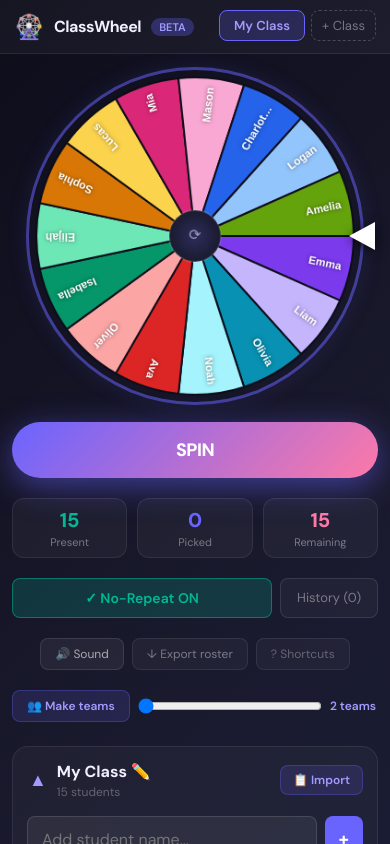
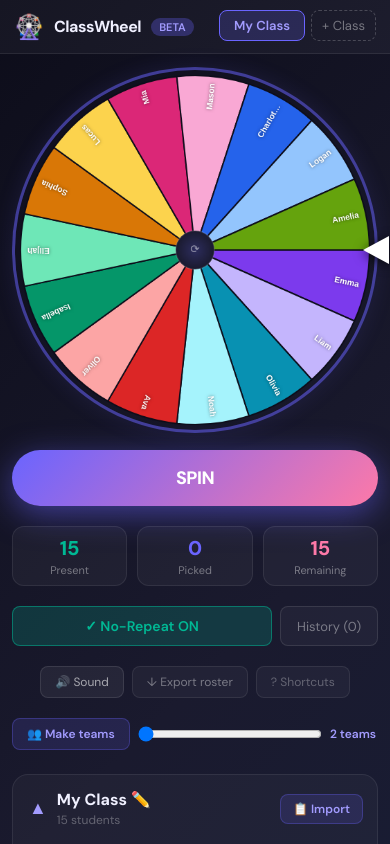
Before and after one commit to eceplis-ctrl/classromwheel, a Next.js app: page / in a window 390 px wide. Shown: the top 844 px of the page. Built offline with nearby package versions, Linux system fonts and the light colour scheme.

Commit message:
Better layout for large screens

```diff
--- a/app/page.jsx
+++ b/app/page.jsx
@@ -1,4 +1,3 @@
-"use client";
 import { useState, useEffect, useRef, useCallback } from "react";
 
 function useIsMobile() {
@@ -116,7 +115,7 @@ function WheelCanvas({ names, spinning, onSpinEnd, highlightIndex }) {
   }, [spinning, names.length, draw]);
 
   return (
-    <div style={{ position: "relative", display: "inline-block", width: "min(360px, 85vw)", maxWidth: 360 }}>
+    <div style={{ position: "relative", display: "inline-block", width: "clamp(360px, 40vw, 520px)", maxWidth: 520 }}>
       <div style={{
         position: "absolute", top: "50%", right: -14, transform: "translateY(-50%)",
         width: 0, height: 0,
@@ -124,9 +123,9 @@ function WheelCanvas({ names, spinning, onSpinEnd, highlightIndex }) {
         borderRight: "26px solid #ffffff",
         filter: "drop-shadow(0 2px 6px rgba(0,0,0,0.8))", zIndex: 10
       }} />
-      <canvas ref={canvasRef} width={360} height={360} style={{
+      <canvas ref={canvasRef} width={520} height={520} style={{
         borderRadius: "50%", display: "block", width: "100%", height: "auto",
-        maxWidth: 360,
+        maxWidth: 520,
         boxShadow: "0 0 0 3px rgba(106,100,255,0.5), 0 0 24px rgba(106,100,255,0.15)"
       }} />
     </div>
@@ -137,7 +136,7 @@ function CountdownOverlay({ countdown, studentName }) {
   const isReveal = countdown === "reveal";
   return (
     <div style={{
-      width: "min(360px, 90vw)", height: "min(360px, 90vw)", borderRadius: "50%",
+      width: "clamp(360px, 40vw, 520px)", height: "clamp(360px, 40vw, 520px)", borderRadius: "50%",
       background: "radial-gradient(circle at center, #1e1b4e 0%, #0d0d1a 100%)",
       boxShadow: "0 0 0 3px rgba(253,121,168,0.5), 0 0 30px rgba(106,100,255,0.2)",
       display: "flex", flexDirection: "column",
@@ -517,14 +516,14 @@ export default function ClassroomWheel() {
         </div>
       )}
 
-      <div style={{ display: "grid", gridTemplateColumns: isMobile ? "1fr" : "1fr 380px", gap: isMobile ? 16 : 24, maxWidth: 1100, margin: "0 auto", padding: isMobile ? "16px 12px" : "24px 16px", alignItems: "start" }}>
+      <div style={{ display: "grid", gridTemplateColumns: isMobile ? "1fr" : "1fr min(420px, 30%)", gap: isMobile ? 16 : 32, maxWidth: 1600, margin: "0 auto", padding: isMobile ? "16px 12px" : "32px 48px", alignItems: "start" }}>
 
         <div style={{ display: "flex", flexDirection: "column", alignItems: "center", gap: 20, minWidth: 0 }}>
 
           {winner && (
             <div style={{ textAlign: "center", animation: "winner-reveal 0.5s cubic-bezier(0.34,1.56,0.64,1)", width: "100%", maxWidth: 420, padding: "8px 0" }}>
               <div style={{ fontSize: 11, color: "rgba(255,255,255,0.4)", letterSpacing: "0.2em", fontWeight: 600, marginBottom: 6 }}>PICKED</div>
-              <div style={{ fontSize: isMobile ? 42 : 58, fontWeight: 800, letterSpacing: "-2px", color: "#fff", lineHeight: 1, textShadow: "0 2px 20px rgba(162,155,254,0.4)" }}>{winner.name}</div>
+              <div style={{ fontSize: isMobile ? 42 : "clamp(58px, 5vw, 86px)", fontWeight: 800, letterSpacing: "-2px", color: "#fff", lineHeight: 1, textShadow: "0 2px 20px rgba(162,155,254,0.4)" }}>{winner.name}</div>
               <div style={{ marginTop: 8, height: 3, borderRadius: 99, background: "linear-gradient(90deg, #6a64ff, #fd79a8)", maxWidth: 120, margin: "10px auto 0" }} />
             </div>
           )}
@@ -552,14 +551,14 @@ export default function ClassroomWheel() {
                 onSpinEnd={handleSpinEnd}
                 highlightIndex={highlightIndex}
               />
-              <canvas ref={confettiRef} width={360} height={360} style={{
+              <canvas ref={confettiRef} width={520} height={520} style={{
                 position: "absolute", top: 0, left: 0, width: "100%", height: "100%",
                 pointerEvents: "none", borderRadius: "50%"
               }} />
             </div>
           )}
 
-          <button onClick={handleSpin} disabled={isDisabled} style={{ width: isMobile ? "100%" : "min(260px, 85vw)", height: isMobile ? 56 : 60, borderRadius: 999, background: isDisabled ? "rgba(255,255,255,0.1)" : isLastOne ? "linear-gradient(135deg, #e17055, #fd79a8)" : "linear-gradient(135deg, #6a64ff, #fd79a8)", border: "none", color: "#fff", fontSize: isLastOne ? 14 : 18, fontWeight: 800, cursor: isDisabled ? "not-allowed" : "pointer", letterSpacing: isLastOne ? 0 : "-0.5px", fontFamily: "inherit", boxShadow: isDisabled ? "none" : "0 8px 32px rgba(106,100,255,0.5)", transition: "all 0.2s" }}>
+          <button onClick={handleSpin} disabled={isDisabled} style={{ width: isMobile ? "100%" : "clamp(240px, 22vw, 320px)", height: isMobile ? 56 : "clamp(60px, 5vh, 72px)", borderRadius: 999, background: isDisabled ? "rgba(255,255,255,0.1)" : isLastOne ? "linear-gradient(135deg, #e17055, #fd79a8)" : "linear-gradient(135deg, #6a64ff, #fd79a8)", border: "none", color: "#fff", fontSize: isLastOne ? 14 : 18, fontWeight: 800, cursor: isDisabled ? "not-allowed" : "pointer", letterSpacing: isLastOne ? 0 : "-0.5px", fontFamily: "inherit", boxShadow: isDisabled ? "none" : "0 8px 32px rgba(106,100,255,0.5)", transition: "all 0.2s" }}>
             {spinning ? "Spinning…" : countdown !== null ? "⏳ Revealing..." : eligibleStudents.length === 0 ? "All Picked! ✓" : isLastOne ? "🎭 Reveal last student" : "SPIN"}
           </button>
 
```
